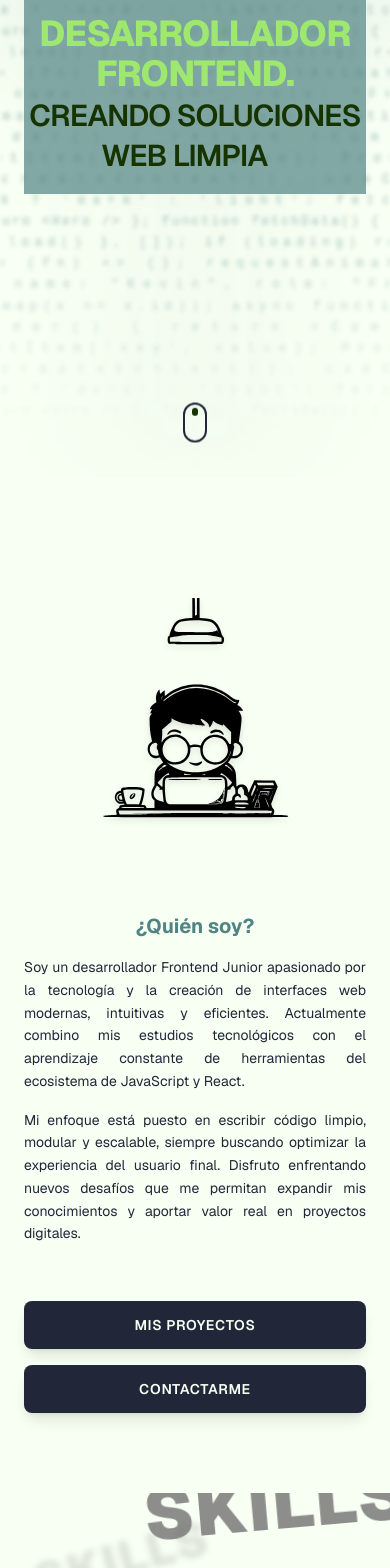
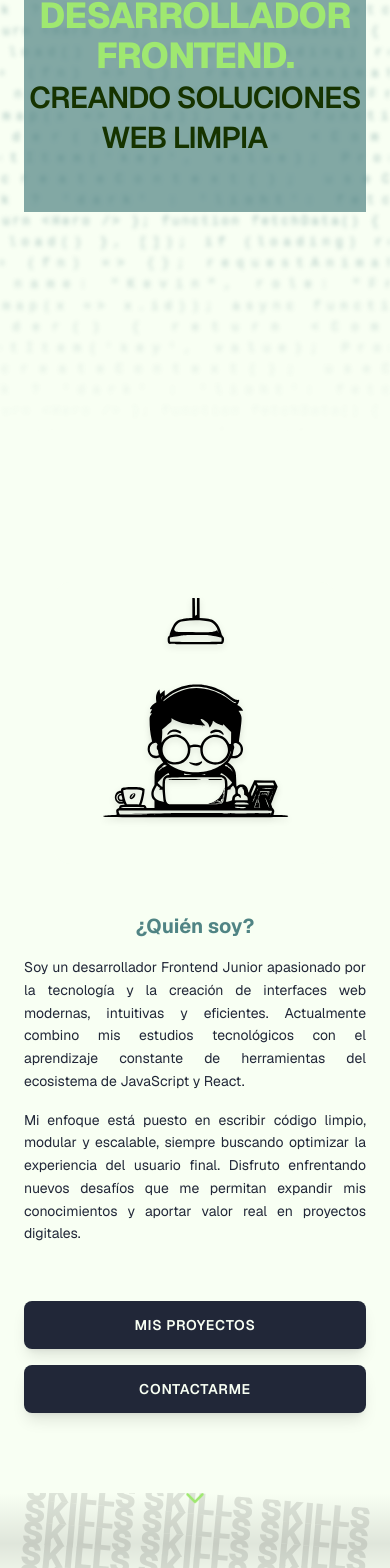
Before and after one commit to kbarnasthpol/CV, a Next.js app: page / in a window 390 px wide. Shown: the part 366-1934 px from the top of the page. Built offline with nearby package versions, Linux system fonts and the light colour scheme.

Commit message:
Correccion separadores para movil

```diff
--- a/app/layout.js
+++ b/app/layout.js
@@ -17,7 +17,25 @@ export default function RootLayout({ children }) {
   return (
     <html lang="es" suppressHydrationWarning>
       <head>
-        {/* 🚀 Inyectamos FontAwesome de forma segura y optimizada */}
+
+    <script
+      dangerouslySetInnerHTML={{
+        __html: `
+          (function() {
+            const theme = localStorage.getItem('theme');
+
+            if (
+              theme === 'dark' ||
+              (!theme &&
+                window.matchMedia('(prefers-color-scheme: dark)').matches)
+            ) {
+              document.documentElement.classList.add('dark');
+            }
+          })();
+        `,
+      }}
+    />
+
     <Script
       src="https://cdnjs.cloudflare.com/ajax/libs/font-awesome/6.5.1/js/all.min.js"
       strategy="afterInteractive"
--- a/app/page.js
+++ b/app/page.js
@@ -5,6 +5,7 @@ import About from '../components/About';
 import Projects from "@/components/Projects";
 import Skills from "@/components/Skills";
 import Contact from "@/components/Contact";
+import MobileDivider from "@/components/MobileDivider";
 import { SpeedInsights } from "@vercel/speed-insights/next"
 
 
@@ -44,12 +45,15 @@ export default function Home() {
         <div className="snap-section">
         <About/>
         </div>
+        <MobileDivider title="SKILLS" />
         <div className="snap-section">
         <Skills/>
         </div>
+        <MobileDivider title="PROJECTS" />
         <div className="snap-section">
         <Projects/>
         </div>
+        <MobileDivider title="CONTACT" />
         <div className="snap-section">
         <Contact/>
         </div>
--- a/components/About.js
+++ b/components/About.js
@@ -4,10 +4,9 @@ export default function About() {
   return (
     <section
       id="sobre-mi"
-      className="py-20 bg-fondo-seccion text-texto-para-fondo transition-colors duration-300"
+      className="py-20 bg-fondo-seccion text-texto-para-fondo transition-colors duration-300 min-h-screen flex items-center"
     >
       <div className="container mx-auto max-w-5xl px-6">
-        {/* TÍTULO DE SECCIÓN */}
         <div className="grid grid-cols-1 md:grid-cols-2 gap-12 items-center mt-6">
 
           {/* CONTENEDOR DE LA ILUSTRACIÓN REACTIVA */}
--- a/components/Contact.js
+++ b/components/Contact.js
@@ -27,28 +27,34 @@ export default function Contact() {
       url: 'https://github.com/tu-usuario', // 👈 Acordate de cambiar por tu usuario real
       color: 'hover:text-gray-400 hover:border-gray-400/30 hover:shadow-gray-400/5'
     },
+    {
+      name: 'Mi CV',
+      icon: 'fas fa-book',
+      url: '/cv-kevin.pdf',
+      color: 'hover:text-red-400 hover:border-red-400/30 hover:shadow-red-400/5'
+    },
   ];
 
   return (
     <section
       id="contacto"
-      className="w-full flex flex-col justify-between px-6 min-h-screen pt-16 md:pt-12 relative text-secundario"
+      className="w-full flex flex-col justify-between px-6 min-h-screen pt-16 md:pt-12 relative text-secundario items-center"
     >
       {/* Detalle decorativo de fondo */}
-      <div className="absolute inset-0 bg-[radial-gradient(circle_at_bottom_left,rgba(0,150,255,0.03),transparent_40%)] pointer-events-none" />
+      <div className="absolute inset-0 pointer-events-none" />
 
       <div className="container mx-auto max-w-4xl my-auto relative z-10 w-full py-8 md:py-0">
         <div className="text-center mb-12">
-          <h2 className="text-2xl md:text-4xl font-bold mb-3 text-principal">
+          <h2 className="text-2xl md:text-4xl font-bold mb-3 text-principal p-3">
             ¿Tenés un proyecto en mente?
           </h2>
           <p className="max-w-xl mx-auto text-xs md:text-sm leading-relaxed text-texto-para-fondo">
-            Estoy listo para ayudarte a llevar tus ideas al siguiente nivel. ¡Hablemos por el canal que prefieras!
+           ¡Hablemos por el canal que prefieras!
           </p>
         </div>
 
         {/* 🚀 AQUÍ SE MAREAN Y RENDERIZAN LAS REDES SOCIALES */}
-        <div className="grid grid-cols-2 md:grid-cols-4 gap-4 max-w-3xl mx-auto mb-12">
+        <div className="grid grid-cols-2 md:grid-cols-5 gap-5 max-w-3xl mx-auto mb-12">
           {socialLinks.map((link, index) => (
             <a
               key={index}
@@ -64,17 +70,6 @@ export default function Contact() {
             </a>
           ))}
         </div>
-         {/* ACCIONES / DESCARGAR CV */}
-        <div className="mt-14 flex justify-center">
-          <a
-            href="/cv-kevin.pdf"
-            download="CV_Kevin_Barnasthpol.pdf"
-            className="px-8 h-12 flex items-center justify-center gap-2 text-sm font-semibold tracking-wider bg-contraste hover:bg-diferencias text-texto-para-contraste hover:text-texto-para-contraste dark:hover:text-texto-para-fondo rounded-lg shadow-md transition-all duration-300"
-          >
-            <i className="fas fa-book"></i>
-            DESCARGAR MI CV
-          </a>
-        </div>
       </div>
 
       <Footer />
--- a/components/Footer.js
+++ b/components/Footer.js
@@ -1,7 +1,7 @@
 export default function Footer() {
   return (
     <footer className="w-full py-6 text-center text-xs border-t border-contraste/10 text-gray-500 dark:text-gray-400">
-      <p>© {new Date().getFullYear()} Kevin. Todos los derechos reservados. Desarrollado con Next.js</p>
+      <p>© {new Date().getFullYear()} Kevin_Barnasthpol. Todos los derechos reservados. Desarrollado con Next.js</p>
     </footer>
   );
 }
--- a/components/Header.js
+++ b/components/Header.js
@@ -6,16 +6,12 @@ export default function Header() {
   const [menuAbierto, setMenuAbierto] = useState(false);
   const [temaOscuro, setTemaOscuro] = useState(false);
 
-  // 1. Efecto para inicializar el tema usando la lógica nativa de Tailwind ('dark' class)
-  useEffect(() => {
-    const temaGuardado = localStorage.getItem("theme") || "light";
-    if (temaGuardado === "dark") {
-      setTemaOscuro(true);
-      document.documentElement.classList.add("dark");
-    } else {
-      document.documentElement.classList.remove("dark");
-    }
-  }, []);
+useEffect(() => {
+  const esOscuro =
+    document.documentElement.classList.contains("dark");
+
+  setTemaOscuro(esOscuro);
+}, []);
 
   // 2. Función para alternar entre Modo Claro y Oscuro con Tailwind
   const alternarTema = () => {
@@ -79,7 +75,7 @@ export default function Header() {
         {/* Enlaces de navegación responsive */}
         <ul className={`
           fixed md:static top-16 left-0 w-full md:w-auto h-[calc(100vh-64px)] md:h-auto
-          bg-primario/95 md:bg-transparent text-fondo
+          bg-primario md:bg-transparent text-fondo
           flex flex-col md:flex-row items-center justify-center md:justify-start gap-8 md:gap-6
           transition-all duration-300 ease-in-out z-40
           ${menuAbierto ? "translate-x-0 opacity-100" : "translate-x-full md:translate-x-0 opacity-0 md:opacity-100 pointer-events-none md:pointer-events-auto"}
@@ -99,6 +95,24 @@ export default function Header() {
           <li>
             <a href="#contacto" className="nav-link-item text-sm tracking-wider uppercase transition-colors hover:text-contraste" onClick={() => setMenuAbierto(false)}>CONTACTO</a>
           </li>
+          <li className="md:hidden mt-4">
+  <div className="flex items-center gap-3">
+    <label className="relative inline-flex items-center cursor-pointer">
+      <input
+        type="checkbox"
+        className="sr-only peer"
+        checked={temaOscuro}
+        onChange={alternarTema}
+      />
+
+      <div className="w-11 h-6 bg-fondo rounded-full peer after:content-[''] after:absolute after:top-[2px] after:left-[2px] after:bg-contraste after:border after:rounded-full after:h-5 after:w-5 after:transition-all peer-checked:after:translate-x-full"></div>
+    </label>
+
+    <span className="text-xs tracking-widest text-contraste">
+      {temaOscuro ? "MODO CLARO" : "MODO OSCURO"}
+    </span>
+  </div>
+</li>
 
 
         </ul>
--- a/components/Hero.js
+++ b/components/Hero.js
@@ -62,8 +62,6 @@ export default function Hero() {
       id="inicio"
       className="relative min-h-screen flex flex-col items-center justify-center bg-fondo text-texto-para-fondo transition-colors duration-300 px-6 overflow-hidden"
     >
-        {/* Fondo con símbolos tipo código */}
-{/* Fondo con símbolos tipo código */}
 <div className="absolute inset-0 z-0 pointer-events-none overflow-hidden opacity-40 blur-[2px]">
   <svg
     className="absolute w-full h-full animate-code-float text-primario dark:text-secundario"
@@ -124,10 +122,6 @@ export default function Hero() {
     <rect width="100%" height="100%" fill="url(#codePattern)" y="225" />
   </svg>
 </div>
-<div className="absolute inset-0 z-0 pointer-events-none bg-gradient-to-r from-transparent via-primario/10 to-transparent blur-2xl opacity-30" />
-      {/* Elemento estético de fondo */}
-      <div className="absolute top-1/4 left-1/2 -translate-x-1/2 -translate-y-1/2 w-[500px] h-[500px] bg-primario/10 rounded-full blur-3xl pointer-events-none" />
-
       <div className="container mx-auto max-w-4xl text-center z-10 flex flex-col items-center justify-center">
 
         <div className="w-full max-w-6xl bg-primario/70 dark:bg-diferencias/70 mx-auto">
@@ -191,7 +185,7 @@ export default function Hero() {
                 dark:text-secundario
                 break-words
                 inline
-               min-h-[5em] sm:min-h-[5em] md:min-h-[5em]
+               min-h-[6em] sm:min-h-[5em] md:min-h-[5em]
                 typed-text
                 uppercase
                 mt-4 sm:mt-0
@@ -203,7 +197,7 @@ export default function Hero() {
       </div>
 
       {/* INDICADOR DE SCROLL ANIMADO */}
-      <div className="absolute bottom-8 left-1/2 -translate-x-1/2 flex flex-col items-center gap-2 pointer-events-none animate-bounce">
+      <div className="absolute hidden sm:block bottom-8 left-1/2 -translate-x-1/2 flex flex-col items-center gap-2 pointer-events-none animate-bounce">
         <div className="w-6 h-10 border-2 border-contraste rounded-full flex justify-center p-1">
           <div className="w-1.5 h-2 bg-secundario rounded-full animate-bounce" />
         </div>
--- /dev/null
+++ b/components/MobileDivider.js
@@ -0,0 +1,40 @@
+export default function MobileDivider({ title }) {
+  return (
+    <div className="md:hidden h-[12vh] relative overflow-hidden flex items-center justify-center">
+
+{/* Fade vertical */}
+      <div
+        className="
+          absolute
+          inset-0
+          bg-gradient-to-b
+          from-transparent
+          via-black/10
+          to-transparent
+          via-50%
+        "
+      />
+      <span
+  className="
+    absolute
+    inset-0
+    text-[8vw]
+    font-black
+    uppercase
+    opacity-10
+    leading-[0.7]
+    overflow-hidden
+    text-center
+    rotate-[5deg]
+  "
+>
+  {Array(50).fill(title).join(" ")}
+</span>
+
+      <div className="absolute bottom-20 animate-bounce">
+        <i className="fas fa-chevron-down text-diferencias text-xl"></i>
+      </div>
+
+    </div>
+  );
+}
--- a/components/Skills.js
+++ b/components/Skills.js
@@ -61,7 +61,7 @@ export default function Skills() {
   const finalRow2Offset = row2Offset > 0 ? row2Offset - singleSetWidth : row2Offset;
 
   return (
-    <section id="habilidades" className="py-16 overflow-hidden min-h-screen flex items-center relative ">
+    <section id="habilidades" className="py-16 overflow-hidden min-h-screen flex items-center relative">
       <div className="w-full mx-auto">
       {/* ─── CAPA DE FONDO: EFECTO DE PROFUNDIDAD 3D DE PALABRAS REPETIDAS ─── */}
 <div className="absolute inset-0 pointer-events-none select-none z-0 overflow-hidden font-black tracking-widest uppercase text-neutral-500">
```
Also changed, not shown: components/Projects.js (+19 -11 lines). Lines whose indentation alone changed are shown as unchanged.
